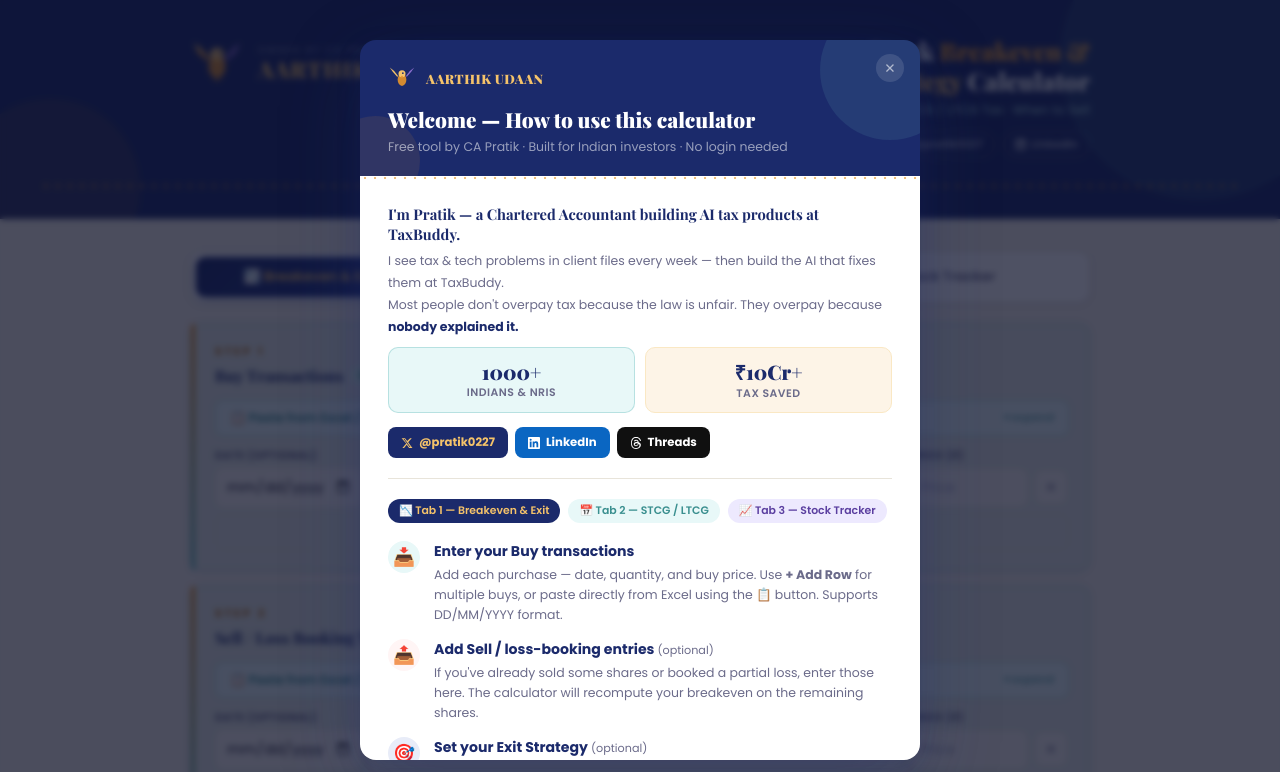
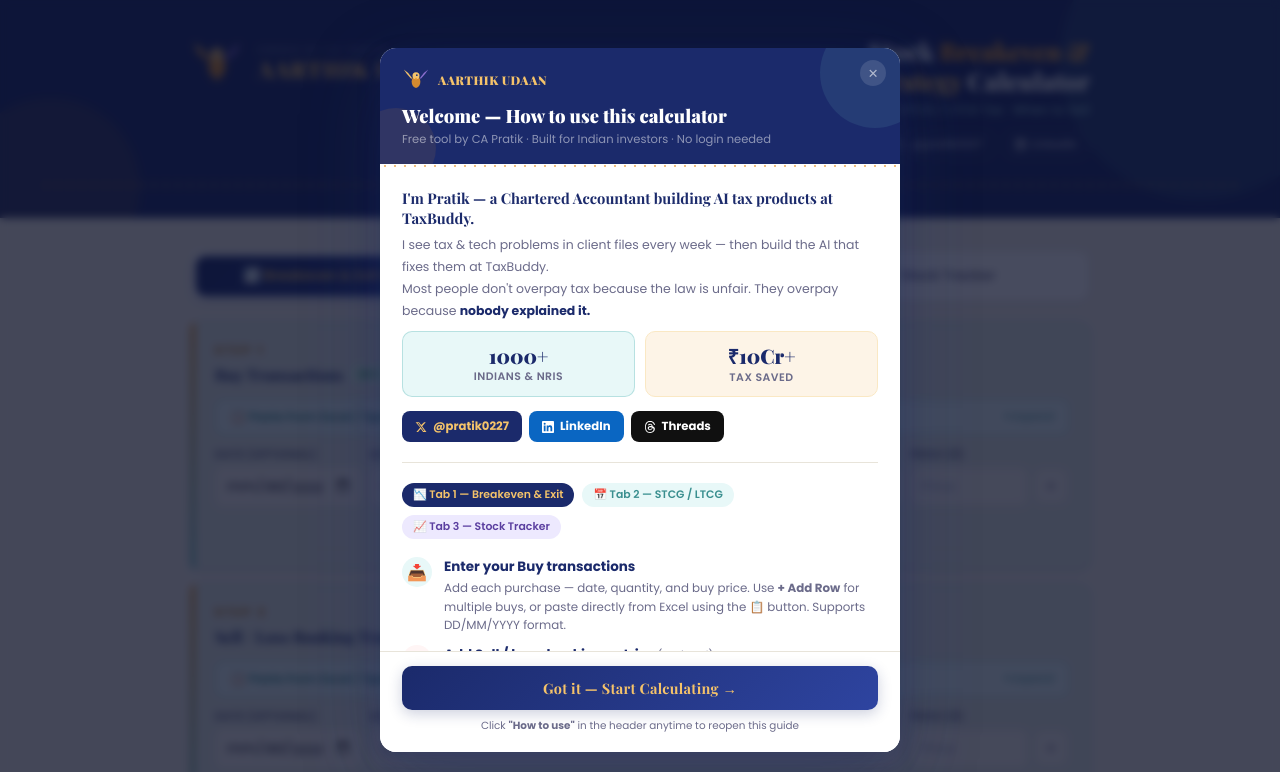
Before and after one commit to pratikgit0227/stock-calculator, a plain HTML site: page index.html in a window 1280 px wide. Shown: the top 772 px of the page. Drawn offline with nearby package versions, Linux system fonts and the light colour scheme; a web font is replaced by a local one.

Commit message:
Add files via upload

```diff
--- a/index.html
+++ b/index.html
@@ -488,78 +488,88 @@
 /* ── ONBOARDING MODAL ───────────────────────────────── */
 .modal-overlay {
   position:fixed; inset:0; z-index:1000;
-  background:rgba(10,15,40,.72); backdrop-filter:blur(3px);
+  background:rgba(10,15,40,.75); backdrop-filter:blur(4px);
   display:flex; align-items:center; justify-content:center;
-  padding:20px; opacity:0; transition:opacity .25s;
+  padding:16px; opacity:0; transition:opacity .22s;
 }
 .modal-overlay.visible { opacity:1; }
 .modal-box {
   background:var(--white); border-radius:16px;
-  max-width:560px; width:100%;
-  box-shadow:0 24px 80px rgba(27,42,107,.28),0 8px 24px rgba(27,42,107,.15);
-  overflow:hidden; transform:translateY(16px); transition:transform .28s;
-  max-height:90vh; overflow-y:auto;
-}
-.modal-overlay.visible .modal-box { transform:translateY(0); }
+  max-width:520px; width:100%;
+  box-shadow:0 24px 80px rgba(27,42,107,.3),0 8px 24px rgba(27,42,107,.15);
+  transform:translateY(20px) scale(.98); transition:transform .26s;
+  max-height:88vh; display:flex; flex-direction:column; overflow:hidden;
+}
+.modal-overlay.visible .modal-box { transform:translateY(0) scale(1); }
+
+/* sticky header — never scrolls away */
 .modal-header {
-  background:var(--navy); padding:24px 28px 20px;
-  position:relative; overflow:hidden;
-}
-.modal-header::before { content:''; position:absolute; top:-40px; right:-40px; width:140px; height:140px; background:var(--teal); border-radius:50%; opacity:.12; }
-.modal-header::after  { content:''; position:absolute; bottom:-30px; left:-30px; width:90px; height:90px; background:var(--gold); border-radius:50%; opacity:.1; }
-.modal-brand { display:flex; align-items:center; gap:10px; margin-bottom:14px; position:relative; z-index:1; }
-.modal-brand-name { font-family:'Playfair Display',serif; font-size:13px; font-weight:900; color:var(--gold-lt); letter-spacing:.5px; }
-.modal-title { font-family:'Playfair Display',serif; font-size:1.3rem; font-weight:900; color:var(--white); line-height:1.25; position:relative; z-index:1; }
-.modal-subtitle { font-size:.78rem; color:rgba(255,255,255,.55); margin-top:6px; position:relative; z-index:1; }
-.modal-dot-bar { height:4px; background-image:radial-gradient(circle,var(--gold) 1.5px,transparent 1.5px); background-size:10px 4px; opacity:.6; }
-.modal-body { padding:24px 28px; }
-.modal-steps { display:flex; flex-direction:column; gap:14px; margin-bottom:20px; }
-.modal-step { display:flex; gap:14px; align-items:flex-start; }
-.step-num {
-  flex-shrink:0; width:32px; height:32px; border-radius:50%;
-  background:linear-gradient(135deg,var(--navy),var(--navy-lt));
-  color:var(--gold-lt); font-weight:800; font-size:.8rem;
-  display:flex; align-items:center; justify-content:center;
-  font-family:'Playfair Display',serif;
-}
-.step-icon { flex-shrink:0; width:32px; height:32px; border-radius:50%; display:flex; align-items:center; justify-content:center; font-size:1.1rem; }
+  background:var(--navy); padding:18px 22px 16px;
+  position:relative; overflow:hidden; flex-shrink:0;
+}
+.modal-header::before { content:''; position:absolute; top:-30px; right:-30px; width:110px; height:110px; background:var(--teal); border-radius:50%; opacity:.12; }
+.modal-header::after  { content:''; position:absolute; bottom:-24px; left:-24px; width:80px; height:80px; background:var(--gold); border-radius:50%; opacity:.1; }
+.modal-brand { display:flex; align-items:center; gap:8px; margin-bottom:10px; position:relative; z-index:1; }
+.modal-brand-name { font-family:'Playfair Display',serif; font-size:12px; font-weight:900; color:var(--gold-lt); letter-spacing:.5px; }
+.modal-title { font-family:'Playfair Display',serif; font-size:1.15rem; font-weight:900; color:var(--white); line-height:1.25; position:relative; z-index:1; }
+.modal-subtitle { font-size:.72rem; color:rgba(255,255,255,.5); margin-top:4px; position:relative; z-index:1; }
+.modal-dot-bar { height:4px; background-image:radial-gradient(circle,var(--gold) 1.5px,transparent 1.5px); background-size:10px 4px; opacity:.6; flex-shrink:0; }
+
+/* scrollable body with branded scrollbar */
+.modal-body {
+  padding:20px 22px; overflow-y:auto; flex:1;
+  scrollbar-width:thin; scrollbar-color:var(--mid) transparent;
+}
+.modal-body::-webkit-scrollbar { width:5px; }
+.modal-body::-webkit-scrollbar-track { background:transparent; }
+.modal-body::-webkit-scrollbar-thumb { background:var(--mid); border-radius:4px; }
+.modal-body::-webkit-scrollbar-thumb:hover { background:var(--teal-bg); }
+
+/* sticky CTA footer */
+.modal-footer {
+  padding:14px 22px 18px; border-top:1.5px solid var(--mid);
+  background:var(--white); flex-shrink:0;
+}
+
+.modal-steps { display:flex; flex-direction:column; gap:11px; margin-bottom:16px; }
+.modal-step { display:flex; gap:12px; align-items:flex-start; }
+.step-icon { flex-shrink:0; width:30px; height:30px; border-radius:50%; display:flex; align-items:center; justify-content:center; font-size:1rem; }
 .si-buy    { background:var(--teal-pale); }
 .si-sell   { background:var(--red-bg); }
 .si-exit   { background:var(--navy-pale); }
 .si-calc   { background:var(--gold-pale); }
-.step-content .step-title { font-weight:700; font-size:.88rem; color:var(--navy); margin-bottom:3px; }
-.step-content .step-desc  { font-size:.78rem; color:var(--muted); line-height:1.6; }
+.step-content .step-title { font-weight:700; font-size:.84rem; color:var(--navy); margin-bottom:2px; }
+.step-content .step-desc  { font-size:.74rem; color:var(--muted); line-height:1.55; }
 .modal-tip {
   background:var(--gold-pale); border:1.5px solid var(--gold-soft);
-  border-radius:10px; padding:12px 16px;
-  font-size:.75rem; color:var(--gold-dk); line-height:1.7; margin-bottom:20px;
+  border-radius:10px; padding:10px 14px;
+  font-size:.72rem; color:var(--gold-dk); line-height:1.65; margin-bottom:0;
 }
 .modal-tip strong { color:var(--navy); }
 .modal-cta {
-  width:100%; padding:13px;
+  width:100%; padding:12px;
   background:linear-gradient(135deg,var(--navy),var(--navy-lt));
   color:var(--gold-lt); border:none; border-radius:10px;
-  font-size:.92rem; font-weight:700; cursor:pointer;
+  font-size:.9rem; font-weight:700; cursor:pointer;
   font-family:'Playfair Display',serif; letter-spacing:.3px;
-  transition:opacity .15s; box-shadow:0 4px 14px rgba(27,42,107,.25);
+  transition:opacity .15s; box-shadow:0 4px 14px rgba(27,42,107,.22);
 }
 .modal-cta:hover { opacity:.88; }
 .modal-close-top {
-  position:absolute; top:14px; right:16px; z-index:2;
+  position:absolute; top:12px; right:14px; z-index:2;
   background:rgba(255,255,255,.12); border:none; color:rgba(255,255,255,.6);
-  width:28px; height:28px; border-radius:50%; cursor:pointer;
-  font-size:.85rem; display:flex; align-items:center; justify-content:center;
+  width:26px; height:26px; border-radius:50%; cursor:pointer;
+  font-size:.8rem; display:flex; align-items:center; justify-content:center;
   transition:background .15s;
 }
 .modal-close-top:hover { background:rgba(255,255,255,.22); color:white; }
-/* help button in header */
 .help-btn {
   display:inline-flex; align-items:center; justify-content:center;
-  width:28px; height:28px; border-radius:50%;
+  border-radius:999px; padding:4px 11px;
   border:1.5px solid rgba(255,255,255,.25); background:transparent;
-  color:rgba(255,255,255,.65); font-size:.8rem; font-weight:700;
+  color:rgba(255,255,255,.65); font-size:.68rem; font-weight:700;
   cursor:pointer; transition:all .15s; font-family:'Poppins',sans-serif;
-  flex-shrink:0;
+  flex-shrink:0; letter-spacing:.3px;
 }
 .help-btn:hover { border-color:var(--gold-lt); color:var(--gold-lt); background:rgba(232,149,42,.1); }
 
@@ -777,13 +787,15 @@
       </div>
 
       <div class="modal-tip">
-        💡 <strong>Tab 2 (STCG → LTCG Tracker):</strong> Enter all your buy lots with dates and a current market price — it shows which lots are STCG vs LTCG, unrealised P&amp;L, and how much tax you save by waiting.<br>
-        📈 <strong>Tab 3 (Stock Tracker):</strong> Search NSE/BSE stocks, track daily OHLC &amp; corporate events, and get WhatsApp closing price alerts at 3:30 PM IST — all free, no login.
-      </div>
-
+        💡 <strong>Tab 2 — STCG → LTCG Tracker:</strong> Enter buy lots with dates — see which are STCG vs LTCG, unrealised P&amp;L, and how much tax you save by waiting.<br>
+        📈 <strong>Tab 3 — Stock Tracker:</strong> Search NSE/BSE stocks, track daily OHLC &amp; corporate events, get WhatsApp closing price alerts at 3:30 PM IST — free, no login.
+      </div>
+    </div><!-- /modal-body -->
+
+    <div class="modal-footer">
       <button class="modal-cta" onclick="closeGuide()">Got it — Start Calculating →</button>
-      <p style="text-align:center;font-size:.68rem;color:var(--muted);margin-top:10px;">
-        Press <strong>?</strong> in the header anytime to reopen this guide
+      <p style="text-align:center;font-size:.65rem;color:var(--muted);margin-top:8px;">
+        Click <strong>"How to use"</strong> in the header anytime to reopen this guide
       </p>
     </div>
   </div>
@@ -815,7 +827,7 @@
       <h1>Stock <span>Breakeven &amp;<br>Exit Strategy</span> Calculator</h1>
       <p>Breakeven · Target Exit Price · STCG / LTCG Tax · When to Sell</p>
       <div class="header-socials">
-        <button class="help-btn" onclick="openGuide()" title="How to use this tool" style="width:auto;padding:4px 11px;border-radius:999px;font-size:.68rem;letter-spacing:.3px;">How to use</button>
+        <button class="help-btn" onclick="openGuide()" title="How to use this tool">How to use</button>
         <a class="social-link" href="https://x.com/pratik0227" target="_blank" rel="noopener">
           <svg viewBox="0 0 24 24"><path d="M18.244 2.25h3.308l-7.227 8.26 8.502 11.24H16.17l-4.714-6.231-5.401 6.231H2.744l7.737-8.835L1.254 2.25H8.08l4.258 5.625 5.906-5.625zm-1.161 17.52h1.833L7.084 4.126H5.117z"/></svg>
           @pratik0227
```
